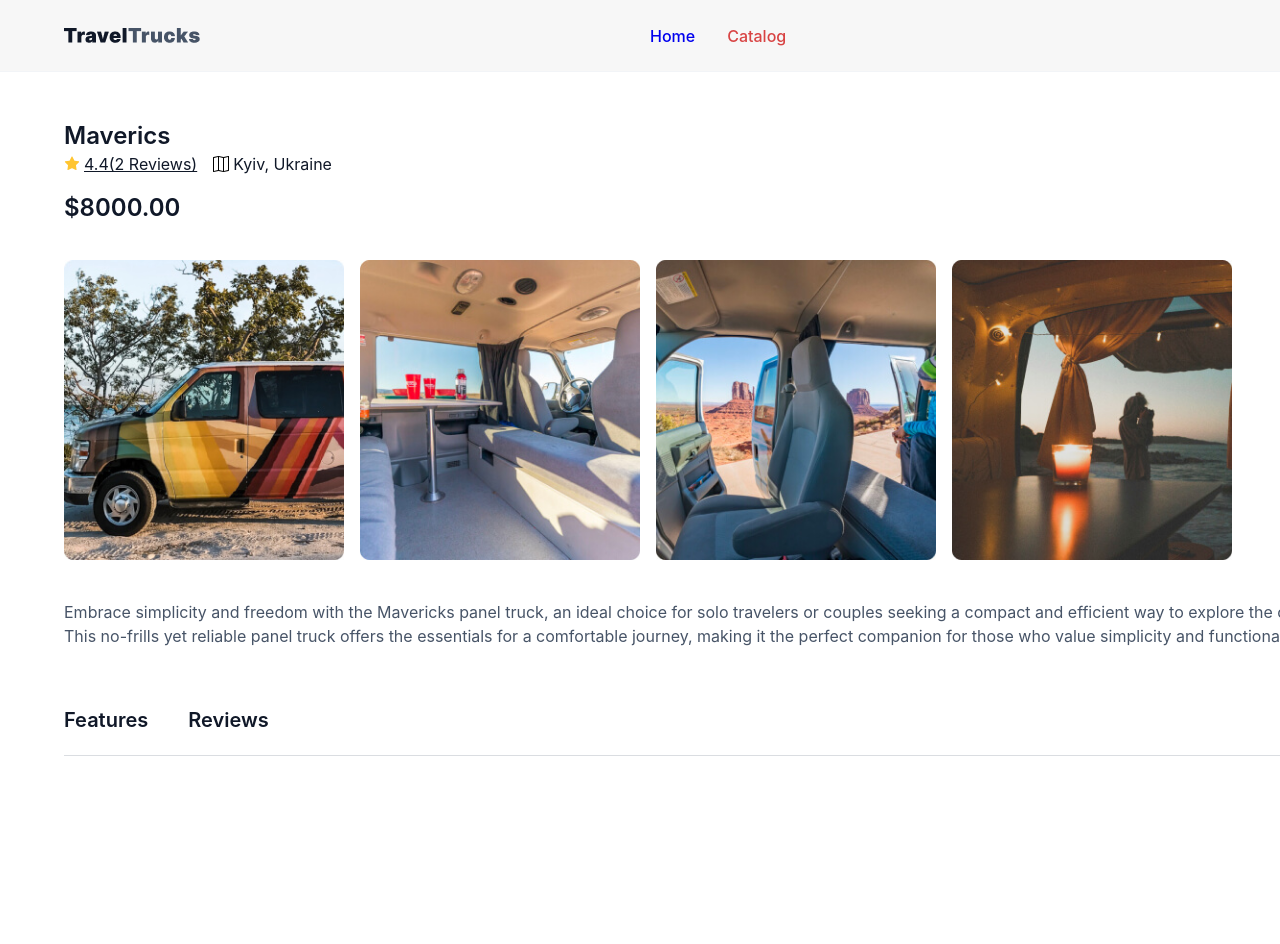
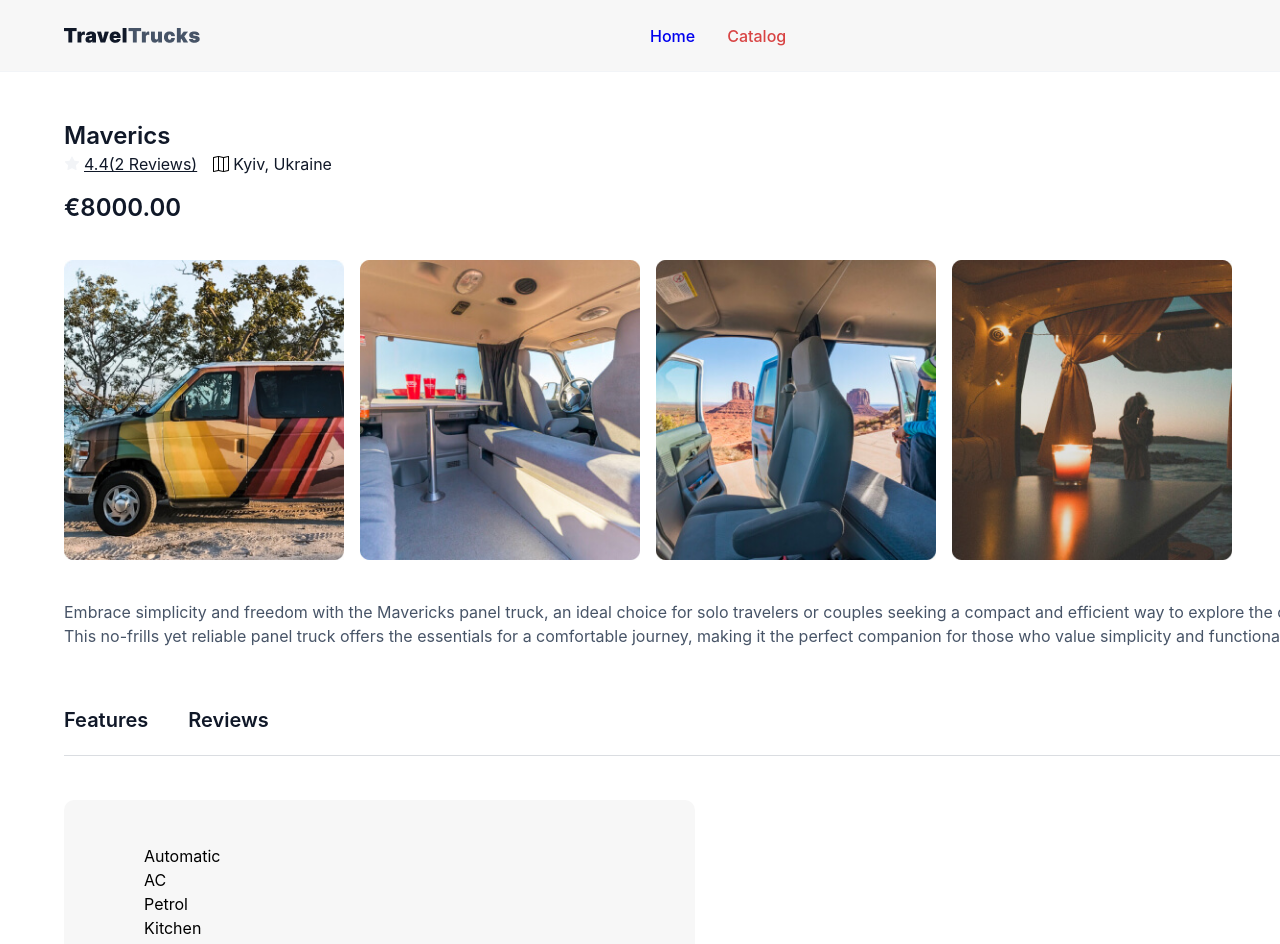
Before and after one commit to Lyadskyi/TravelTrucs-web_app, a React (Vite) app: page /catalog/1/features in a window 1280 px wide. Shown: the top 944 px of the page. Before the commit the page ends 800 px from the top, so only its background shows below. Built offline with nearby package versions, Linux system fonts and the light colour scheme.

Commit message:
Changed the icon.svg to a button with an icon.svg-fix
Update the DetailsPage.module.css & DetailsFeatures.module.css

```diff
--- a/src/components/DetailsFeatures/DetailsFeatures.jsx
+++ b/src/components/DetailsFeatures/DetailsFeatures.jsx
@@ -3,7 +3,15 @@ import css from "./DetailsFeatures.module.css";
 export default function DetailsFeatures() {
   return (
     <>
-      <h3 className={css.vehicleDetails}>Vehicle details</h3>
+      <div className={css.features}>
+        <ul>
+          <li>Automatic</li>
+          <li>AC</li>
+          <li>Petrol</li>
+          <li>Kitchen</li>
+          <li>Radio</li>
+        </ul>
+      </div>
     </>
   );
 }
--- a/src/components/DetailsFeatures/DetailsFeatures.module.css
+++ b/src/components/DetailsFeatures/DetailsFeatures.module.css
@@ -1,9 +1,12 @@
-.vehicleDetails {
+.features {
   position: absolute;
-  left: 64px;
-  top: 800px;
-  font-weight: 600;
-  font-size: 20px;
-  line-height: 1.2;
-  color: #101828;
+  top: 92px;
+  display: flex;
+  border-radius: 10px;
+  padding: 44px 80px;
+  width: 631px;
+  height: 588px;
+  width: 631px;
+  height: 588px;
+  background: #f7f7f7;
 }
--- a/src/pages/DetailsPage/DetailsPage.jsx
+++ b/src/pages/DetailsPage/DetailsPage.jsx
@@ -1,4 +1,6 @@
 import { NavLink } from "react-router-dom";
+import DetailsFeatures from "../../components/DetailsFeatures/DetailsFeatures";
+
 import css from "./DetailsPage.module.css";
 
 export default function DetailsPage() {
@@ -7,16 +9,18 @@ export default function DetailsPage() {
       <div className={css.header}>
         <h2 className={css.title}>Maverics</h2>
         <div className={css.reviews}>
-          <svg width="16" height="16">
-            <use href="../../../public/images/icons/sprite.svg#icon-star_yellow"></use>
-          </svg>
+          <button className={css.iconButton}>
+            <svg width="16" height="16">
+              <use href="../../../public/images/icons/sprite.svg#icon-star_grey"></use>
+            </svg>
+          </button>
           <p className={css.descReviews}>4.4(2 Reviews)</p>
           <svg width="16" height="16">
             <use href="../../../public/images/icons/sprite.svg#icon-map"></use>
           </svg>
           <p className={css.descLocation}>Kyiv, Ukraine</p>
         </div>
-        <h2 className={css.amount}>$8000.00</h2>
+        <h2 className={css.amount}>€8000.00</h2>
       </div>
       <div className={css.container}>
         <img
@@ -51,6 +55,7 @@ export default function DetailsPage() {
         <NavLink to="reviews" className={css.link}>
           Reviews
         </NavLink>
+        <DetailsFeatures />
       </div>
     </>
   );
--- a/src/pages/DetailsPage/DetailsPage.module.css
+++ b/src/pages/DetailsPage/DetailsPage.module.css
@@ -14,6 +14,17 @@
 .reviews {
   display: flex;
   align-items: center;
+}
+
+.iconButton {
+  background: none;
+  border: none;
+  padding: 0;
+  cursor: pointer;
+  display: flex;
+  justify-content: center;
+  align-items: center;
+  height: 24px;
 }
 
 .descReviews {
```
